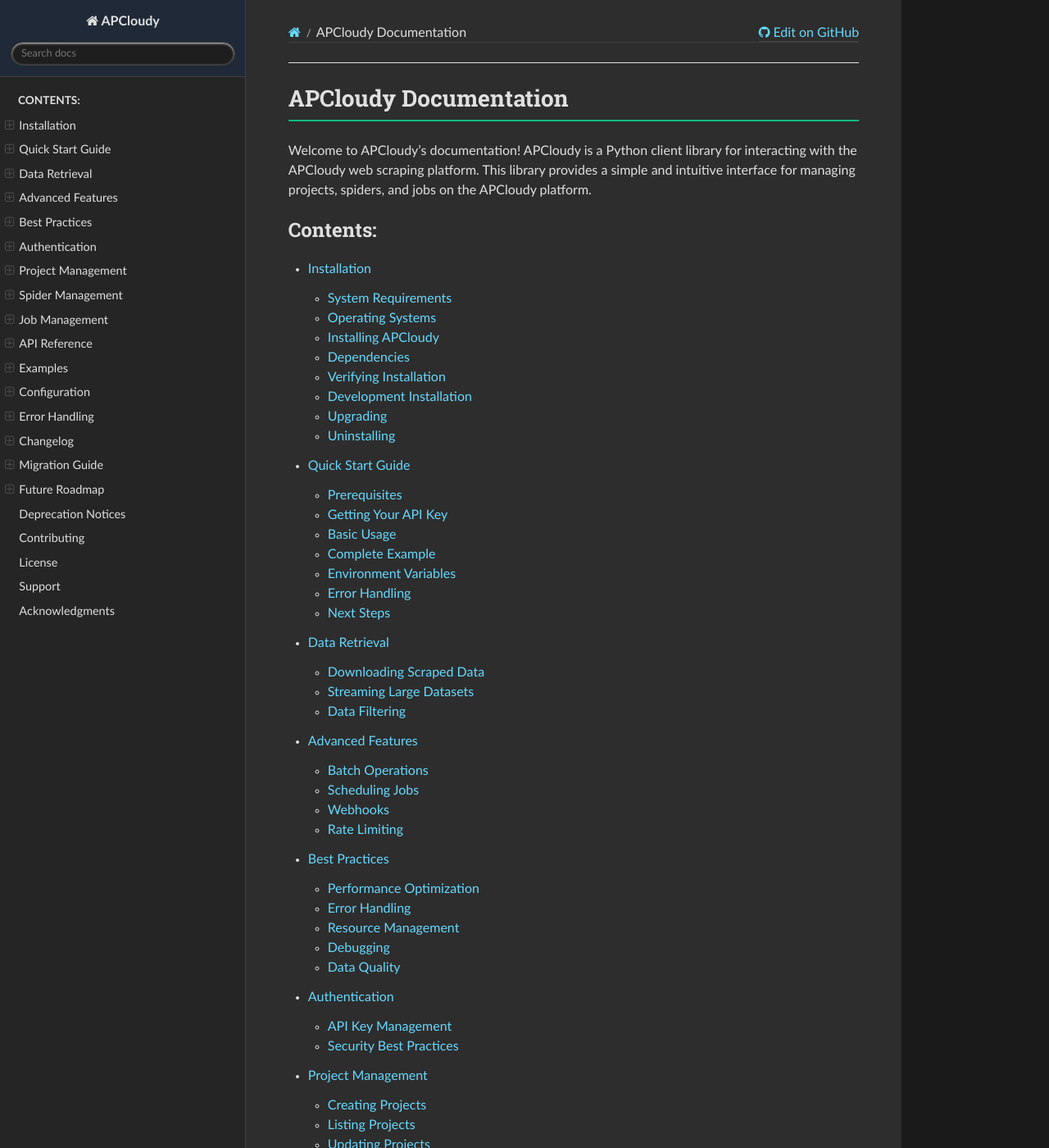
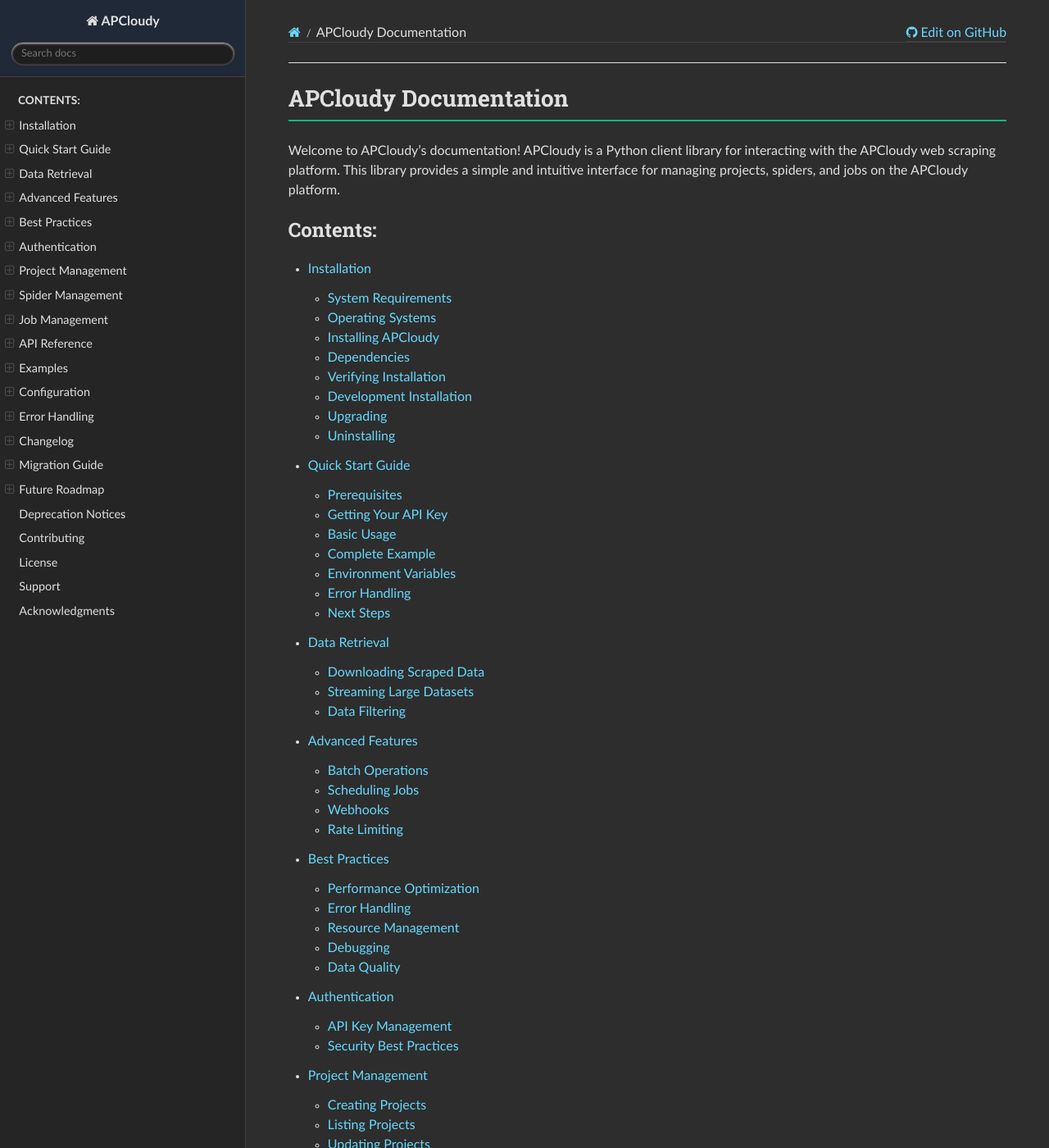
Before and after one commit to fawadss1/Apcloudy, a Sphinx documentation site: the page built from docs/index.rst, in a window 1280 px wide and 1400 px high. Shown: the whole window at 82% size. Built offline with Sphinx 7.4.7 and the Read the Docs theme 3.1.0, drawn with Linux system fonts in a browser that asks for light colours.

Commit message:
Fix width issues and improve responsive layout in dark theme CSS

```diff
--- a/docs/_static/css/dark_theme.css
+++ b/docs/_static/css/dark_theme.css
@@ -91,23 +91,65 @@ body {
     border-top: none !important;
 }
 
-/* Main content area */
+/* Main content area - FIX WIDTH ISSUES */
 .wy-nav-content-wrap {
     background-color: var(--bg-color) !important;
+    width: 100% !important;
+    margin-left: 0 !important;
 }
 
 .wy-nav-content {
     background-color: var(--content-bg) !important;
     color: var(--text-color) !important;
+    max-width: none !important;
+    width: 100% !important;
+    margin: 0 !important;
+    padding: 1.618em 3.236em !important;
+}
+
+/* Ensure full width for desktop */
+@media screen and (min-width: 769px) {
+    .wy-nav-content-wrap {
+        margin-left: 300px !important;
+        width: calc(100% - 300px) !important;
+    }
+
+    .wy-nav-content {
+        width: 100% !important;
+        max-width: none !important;
+        margin: 0 !important;
+    }
+}
+
+/* Responsive layout adjustments */
+@media screen and (max-width: 768px) {
+    .wy-nav-content-wrap {
+        margin-left: 0 !important;
+        width: 100% !important;
+    }
+
+    .wy-nav-content {
+        width: 100% !important;
+        padding: 1.618em 1em !important;
+    }
 }
 
 .rst-content {
     color: var(--text-color) !important;
     background-color: transparent !important;
+    width: 100% !important;
+    max-width: none !important;
 }
 
 .document {
     background-color: var(--content-bg) !important;
+    width: 100% !important;
+}
+
+/* Section content should use full width */
+.section {
+    width: 100% !important;
+    max-width: none !important;
 }
 
 /* Headers with more specificity */
@@ -183,6 +225,7 @@ code.literal {
 table {
     border: 1px solid var(--border-color) !important;
     background-color: var(--content-bg) !important;
+    width: 100% !important;
 }
 
 .rst-content table.docutils thead,
@@ -381,23 +424,20 @@ p, span, div, li {
     color: var(--text-color) !important;
 }
 
-/* Mobile responsive adjustments */
-@media screen and (max-width: 768px) {
-    .wy-nav-side {
-        background: var(--sidebar-bg) !important;
-    }
+/* Content wrapper improvements */
+.wy-grid-for-nav {
+    background-color: var(--bg-color) !important;
+}
 
-    .wy-nav-content-wrap {
-        margin-left: 0 !important;
-        background-color: var(--bg-color) !important;
-    }
+/* Ensure proper spacing and layout */
+.rst-content .toctree-wrapper p.caption {
+    color: var(--text-color) !important;
+}
 
-    .wy-nav-top {
-        background-color: var(--header-bg) !important;
-        color: var(--text-color) !important;
-    }
-
-    .wy-nav-top a {
-        color: var(--text-color) !important;
-    }
+/* Fix any remaining width constraints */
+.rst-content .line-block,
+.rst-content .docutils,
+.rst-content .body {
+    width: 100% !important;
+    max-width: none !important;
 }
```
